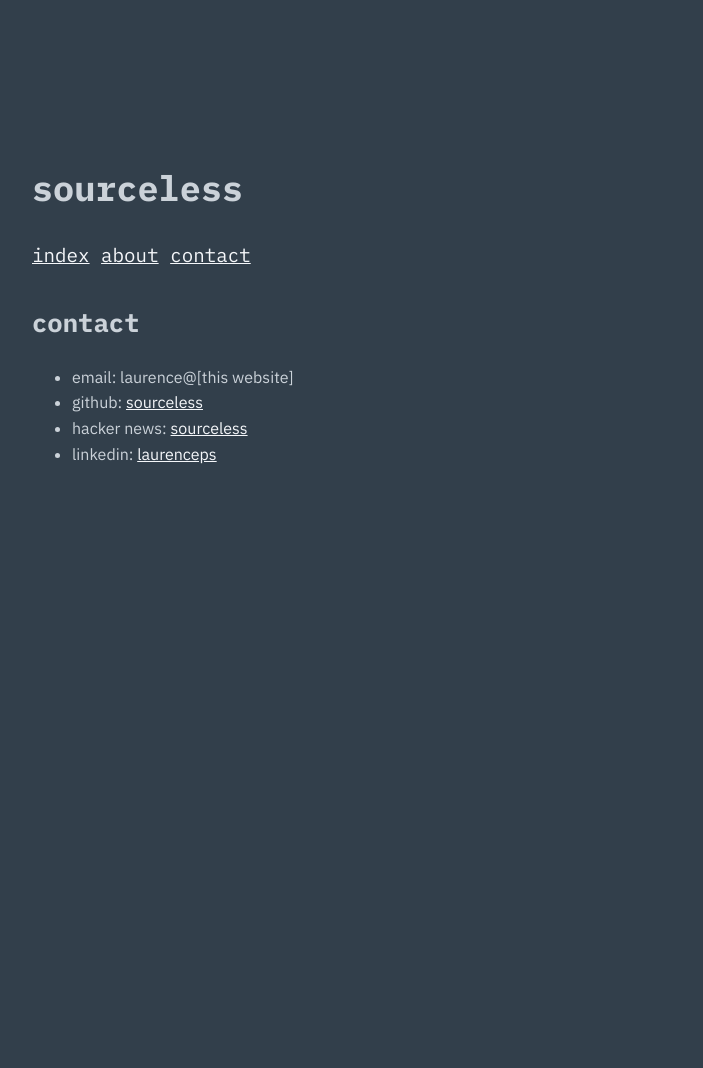
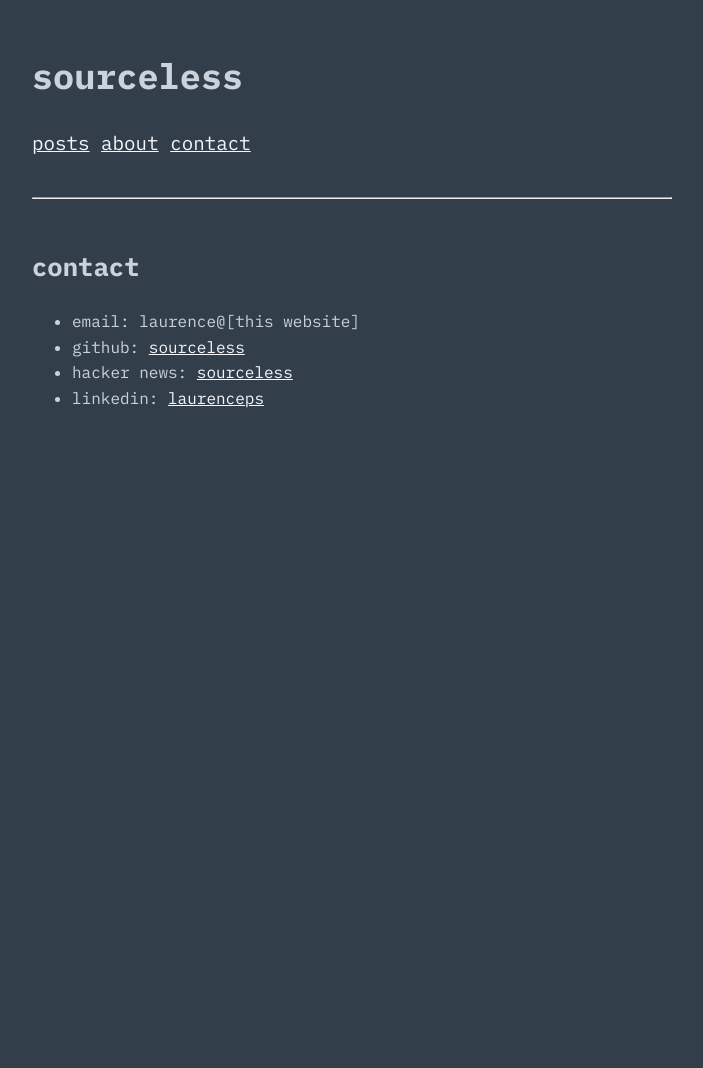
Before and after one commit to Sourceless/sourceless.github.io, a Jekyll site: the page built from contact.md, in a window 1280 px wide. Shown: the whole page, without its empty margins (288-991 px from the left). Built offline with Jekyll 4.4.1, drawn with Linux system fonts in a browser that asks for light colours; after the commit the page ends 956 px from its top, so only the background shows below that.

Commit message:
refactor: redesign landing page and post index layout
- Introduce landing.html layout showing latest post with full content
- Create /posts.html as dedicated index page for all posts
- Make "sourceless" header clickable link to landing page
- Switch site-wide font to IBM Plex Mono (remove IBM Plex Sans)
- Add horizontal separator below navigation
- Monospace styling for dates in post lists
- Ellipsis truncation for long post titles
- Reduce top margin (10em → 3em) for tighter layout
- Increase content bottom padding for scroll space
- Add margins to navigation and increase main content top margin
- Add styling for header links (inherit color, no underline)

```diff
--- a/_layouts/default.html
+++ b/_layouts/default.html
@@ -12,22 +12,23 @@
         <meta name="viewport" content="width=device-width, initial-scale=1.0"/>
         <link rel="preconnect" href="https://fonts.googleapis.com"/>
         <link rel="preconnect" href="https://fonts.gstatic.com" crossorigin/>
-        <link rel="stylesheet" href="https://fonts.googleapis.com/css2?family=IBM+Plex+Mono:wght@400;700&family=IBM+Plex+Sans:wght@400;600&display=swap"/>
+        <link rel="stylesheet" href="https://fonts.googleapis.com/css2?family=IBM+Plex+Mono:wght@400;700&display=swap"/>
         <link rel="stylesheet" type="text/css" href="{{ '/assets/css/main.css' | relative_url }}"/>
     </head>
 
     <body>
         <a class="skip-link" href="#main-content">Skip to content</a>
         <div id="content">
-            <h1>sourceless</h1>
+            <h1><a href="{{ '/' | relative_url }}">sourceless</a></h1>
 
             <nav aria-label="Main navigation">
-                <a href="{{ '/' | relative_url }}">index</a>
+                <a href="{{ '/posts.html' | relative_url }}">posts</a>
                 {% assign sorted_pages = site.pages | where_exp: "p", "p.nav_order" | sort: "nav_order" %}
                 {% for p in sorted_pages %}
                 <a href="{{ p.url | relative_url }}">{{ p.title }}</a>
                 {% endfor %}
             </nav>
+            <hr/>
 
             <main id="main-content">
                 {% if page.title %}<h2>{{ page.title }}</h2>{% endif %}
--- a/assets/css/main.css
+++ b/assets/css/main.css
@@ -2,7 +2,7 @@
     height: 100vh;
     background: #323F4B;
     color: #CBD2D9;
-    font-family: 'IBM Plex Sans', sans-serif;
+    font-family: 'IBM Plex Mono', monospace;
     font-size: 16px;
     line-height: 1.6;
 }
@@ -21,13 +21,15 @@
 nav {
     font-family: 'IBM Plex Mono', monospace;
     font-size: 1.2em;
+    margin-bottom: 2em;
 }
 
 #content {
     background: #323F4B;
     display: block;
     width: 40em;
-    margin: 10em auto;
+    margin: 3em auto;
+    padding-bottom: 10em;
 }
 
 h1, h2, h3, h4, h5, h6 {
@@ -36,6 +38,11 @@
 
 h1 {
     font-size: 2.2em;
+}
+
+h1 a {
+    color: inherit;
+    text-decoration: none;
 }
 
 h2 {
@@ -85,7 +92,7 @@
 }
 
 main {
-    margin-top: 2em;
+    margin-top: 3em;
 }
 
 main > h2:first-child {
@@ -108,6 +115,9 @@
 
 .post-list li {
     margin-bottom: 0.25em;
+    white-space: nowrap;
+    overflow: hidden;
+    text-overflow: ellipsis;
 }
 
 .post-date {
--- a/index.html
+++ b/index.html
@@ -1,3 +1,3 @@
 ---
-layout: home
+layout: landing
 ---
--- /dev/null
+++ b/posts.html
@@ -0,0 +1,4 @@
+---
+layout: home
+title: posts
+---
```
Also changed, not shown: _layouts/landing.html (added, +15 -0 lines).
